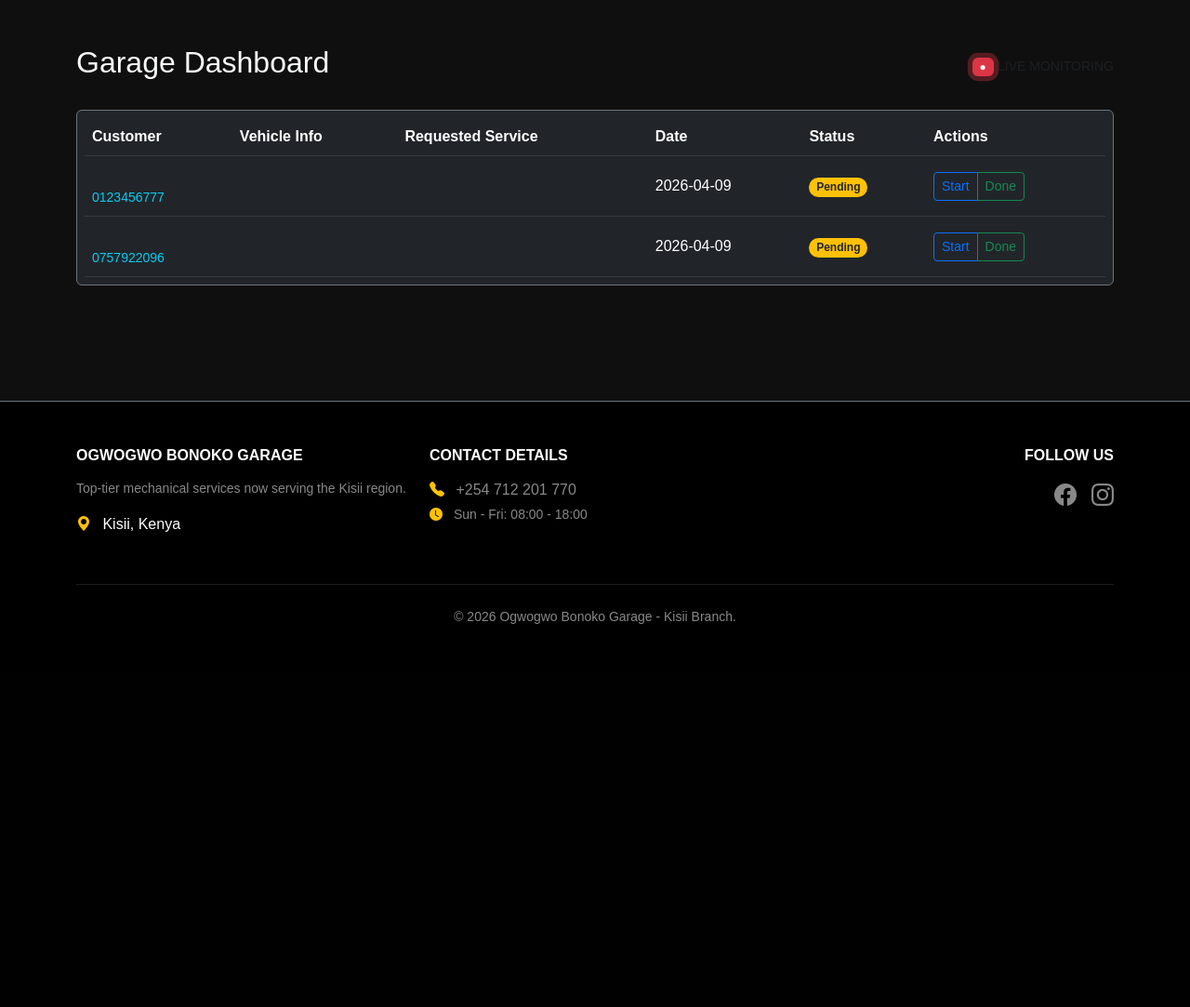
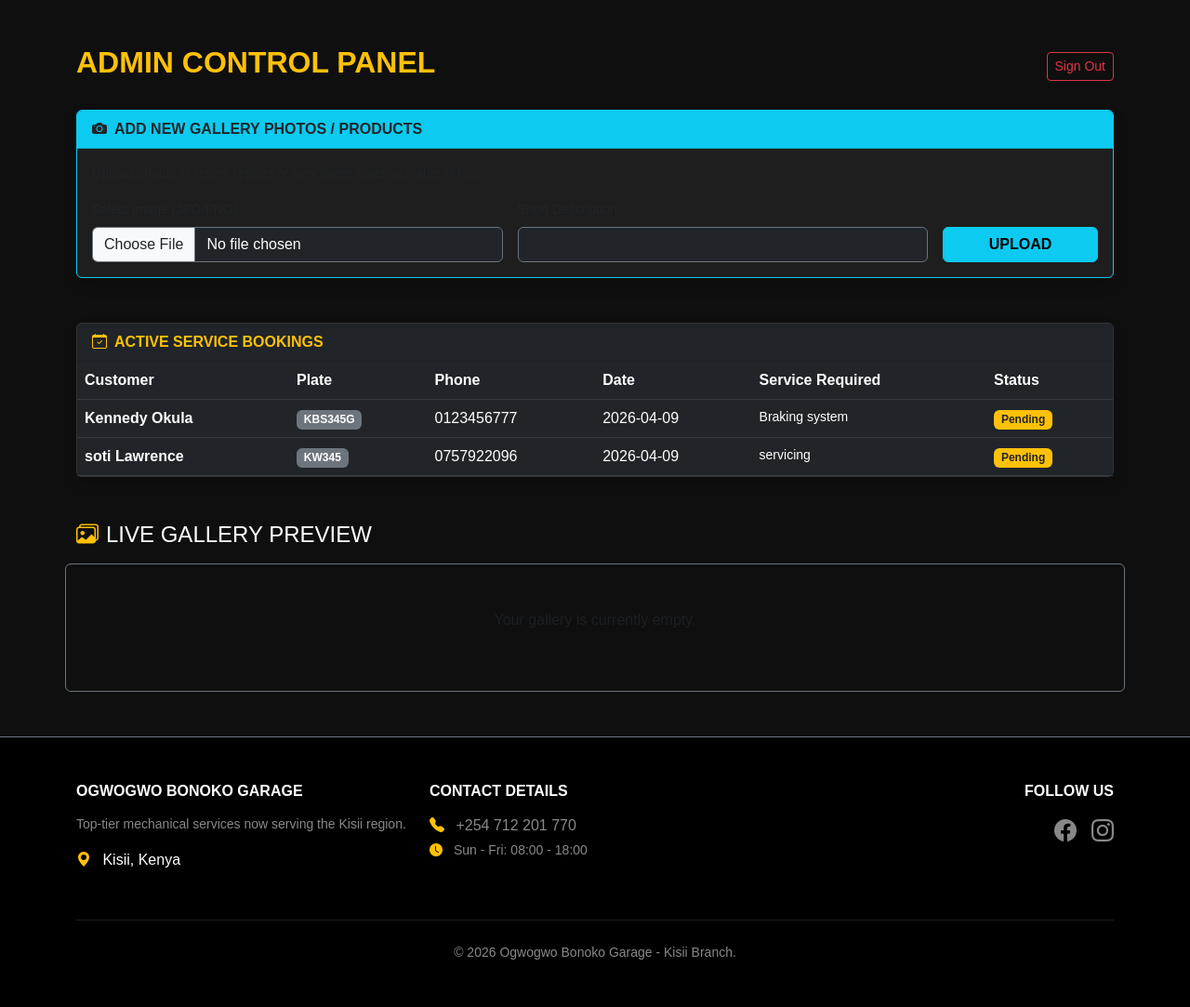
Before and after one commit to sotilawrence-cpu/ogwogwo-garage, a Flask app: page /admin in a window 1280 px wide. Shown: the part 78-1161 px from the top of the page at 93% size. Before the commit the page ends 749 px from the top, so only its background shows below. Run offline with Flask 3, Linux system fonts and the light colour scheme; the visitor is signed in with stand-in values (Sample User, id 1).

Commit message:
Full professional homepage with interactive gallery

```diff
--- a/app.py
+++ b/app.py
@@ -1,103 +1,122 @@
-# --- THE FIX: MUST BE AT THE VERY TOP TO PREVENT RENDER ERRORS ---
 import eventlet
 eventlet.monkey_patch()
-# ----------------------------------------------------------------
 
 from flask import Flask, render_template, request, redirect, url_for, session, flash
 from flask_sqlalchemy import SQLAlchemy
-from flask_socketio import SocketIO, emit
+from flask_socketio import SocketIO
+from werkzeug.utils import secure_filename
 import os
 
 app = Flask(__name__)
 
-# --- SECURITY & DATABASE CONFIGURATION ---
-# SECRET_KEY is used to encrypt your session (login)
+# --- CONFIGURATION ---
 app.config['SECRET_KEY'] = os.environ.get('SECRET_KEY', 'ogwogwo-super-secret-2026')
 app.config['SQLALCHEMY_DATABASE_URI'] = 'sqlite:///garage.db'
 app.config['SQLALCHEMY_TRACK_MODIFICATIONS'] = False
 
-# The password is pulled from Render settings, defaults to Ogwogwo2026
+# Folder to store uploaded garage photos
+UPLOAD_FOLDER = 'static/uploads/gallery'
+app.config['UPLOAD_FOLDER'] = UPLOAD_FOLDER
+app.config['MAX_CONTENT_LENGTH'] = 16 * 1024 * 1024  # 16MB Limit
+ALLOWED_EXTENSIONS = {'png', 'jpg', 'jpeg', 'gif'}
+
+# Ensure upload directory exists
+os.makedirs(UPLOAD_FOLDER, exist_ok=True)
+
 ADMIN_PASSWORD = os.environ.get('ADMIN_PASSWORD', 'Ogwogwo2026')
 
 db = SQLAlchemy(app)
-# SocketIO configured for real-time alerts on the Admin Panel
 socketio = SocketIO(app, cors_allowed_origins="*", async_mode='eventlet')
 
-# Database Model
+# --- MODELS ---
 class Booking(db.Model):
     id = db.Column(db.Integer, primary_key=True)
     customer_name = db.Column(db.String(150), nullable=False)
     phone = db.Column(db.String(20), nullable=False)
     plate_number = db.Column(db.String(20), nullable=False)
-    service_type = db.Column(db.Text, nullable=False) # Changed to Text for long descriptions
+    service_type = db.Column(db.Text, nullable=False)
     date = db.Column(db.String(20), nullable=False)
     status = db.Column(db.String(20), default='Pending')
 
-# Initialize Database
+class Gallery(db.Model):
+    id = db.Column(db.Integer, primary_key=True)
+    filename = db.Column(db.String(100), nullable=False)
+    description = db.Column(db.String(200))
+
 with app.app_context():
     db.create_all()
 
+def allowed_file(filename):
+    return '.' in filename and filename.rsplit('.', 1)[1].lower() in ALLOWED_EXTENSIONS
+
+# --- ROUTES ---
 @app.route('/')
 def index():
-    return render_template('index.html')
+    images = Gallery.query.all()
+    return render_template('index.html', images=images)
 
 @app.route('/booking', methods=['GET', 'POST'])
 def booking():
     if request.method == 'POST':
-        # 1. Combine Names from the new form
-        first = request.form.get('first_name', '')
-        others = request.form.get('other_names', '')
-        full_name = f"{first} {others}".strip()
-
-        # 2. Create the Database Entry
+        full_name = f"{request.form.get('first_name')} {request.form.get('other_names')}"
         new_booking = Booking(
             customer_name=full_name,
             phone=request.form.get('phone'),
             plate_number=request.form.get('plate'),
-            service_type=request.form.get('service'), # The big description box
+            service_type=request.form.get('service'),
             date=request.form.get('date')
         )
         db.session.add(new_booking)
         db.session.commit()
-
-        # 3. Trigger Real-time Alert for Admin
-        socketio.emit('new_booking', {
-            'customer': full_name,
-            'plate': new_booking.plate_number,
-            'service': "New Request Received"
-        })
-
+        socketio.emit('new_booking', {'customer': full_name, 'plate': new_booking.plate_number})
         return redirect(url_for('index'))
     return render_template('booking.html')
 
-# --- PROTECTED ADMIN DASHBOARD ---
 @app.route('/admin', methods=['GET', 'POST'])
 def admin():
     if request.method == 'POST':
         if request.form.get('password') == ADMIN_PASSWORD:
             session['logged_in'] = True
             return redirect(url_for('admin'))
-        else:
-            return "<html><body style='background:#1a1a1a;color:red;text-align:center;padding-top:50px;'><h2>Access Denied</h2><a href='/admin' style='color:white;'>Try Again</a></body></html>", 403
+        return "Access Denied", 403
 
     if not session.get('logged_in'):
-        return f'''
-            <body style="background:#1a1a1a; color:white; display:flex; justify-content:center; align-items:center; height:100vh; font-family:sans-serif; margin:0;">
-                <form method="post" style="border:2px solid #444; padding:30px; border-radius:15px; background:#262626; width:300px; text-align:center; box-shadow: 0 10px 30px rgba(0,0,0,0.5);">
-                    <h2 style="color:#ffc107; margin-bottom:20px;">Ogwogwo Admin</h2>
-                    <input type="password" name="password" placeholder="Admin Password" required
-                           style="padding:12px; width:100%; margin-bottom:20px; background:#333; color:white; border:1px solid #555; border-radius:5px;">
-                    <button type="submit" style="width:100%; padding:12px; background:#007bff; color:white; border:none; border-radius:5px; cursor:pointer; font-weight:bold;">LOGIN</button>
-                    <p style="margin-top:20px; font-size:11px; color:#666;">
-                        Forgot? Update <b>ADMIN_PASSWORD</b> on Render.
-                    </p>
-                </form>
-            </body>
-        '''
+        return render_template('login.html') # Simplified login logic
 
-    # Load all bookings, newest first
     bookings = Booking.query.order_by(Booking.id.desc()).all()
-    return render_template('admin.html', bookings=bookings)
+    images = Gallery.query.all()
+    return render_template('admin.html', bookings=bookings, images=images)
+
+@app.route('/admin/upload', methods=['POST'])
+def upload_file():
+    if not session.get('logged_in'): return redirect(url_for('admin'))
+
+    if 'file' not in request.files: return redirect(request.url)
+    file = request.files['file']
+    description = request.form.get('description')
+
+    if file and allowed_file(file.filename):
+        filename = secure_filename(file.filename)
+        file.save(os.path.join(app.config['UPLOAD_FOLDER'], filename))
+
+        new_photo = Gallery(filename=filename, description=description)
+        db.session.add(new_photo)
+        db.session.commit()
+
+    return redirect(url_for('admin'))
+
+@app.route('/admin/delete_photo/<int:id>')
+def delete_photo(id):
+    if not session.get('logged_in'): return redirect(url_for('admin'))
+    photo = Gallery.query.get(id)
+    if photo:
+        try:
+            os.remove(os.path.join(app.config['UPLOAD_FOLDER'], photo.filename))
+        except:
+            pass # File already gone
+        db.session.delete(photo)
+        db.session.commit()
+    return redirect(url_for('admin'))
 
 @app.route('/logout')
 def logout():
--- a/templates/admin.html
+++ b/templates/admin.html
@@ -1,57 +1,105 @@
+{% extends "base.html" %}
 
-{% extends "base.html" %}
 {% block content %}
 <div class="d-flex justify-content-between align-items-center mb-4">
-    <h2 class="text-light">Garage Dashboard</h2>
-    <div class="text-end">
-        <span class="badge bg-danger pulse">●</span> <small class="text-muted">LIVE MONITORING</small>
+    <h2 class="text-warning fw-bold">ADMIN CONTROL PANEL</h2>
+    <a href="/logout" class="btn btn-outline-danger btn-sm">Sign Out</a>
+</div>
+
+<div class="card border-info mb-5 shadow">
+    <div class="card-header bg-info text-dark fw-bold">
+        <i class="bi bi-camera-fill me-2"></i>ADD NEW GALLERY PHOTOS / PRODUCTS
+    </div>
+    <div class="card-body">
+        <p class="small text-muted">Upload photos of recent repairs or new spare parts available in Kisii.</p>
+        <form action="/admin/upload" method="POST" enctype="multipart/form-data" class="row g-3">
+            <div class="col-md-5">
+                <label class="form-label small">Select Image (JPG/PNG)</label>
+                <input type="file" name="file" class="form-control bg-dark text-white border-secondary" required>
+            </div>
+            <div class="col-md-5">
+                <label class="form-label small">Short Description</label>
+                <input type="text" name="description" class="form-control bg-dark text-white border-secondary"
+                       placeholder="e.g., Toyota Engine Overhaul in Kisii" required>
+            </div>
+            <div class="col-md-2 d-flex align-items-end">
+                <button type="submit" class="btn btn-info w-100 fw-bold">UPLOAD</button>
+            </div>
+        </form>
     </div>
 </div>
 
-<div class="table-responsive bg-dark rounded border border-secondary p-2">
+<div class="card mb-5 shadow">
+    <div class="card-header bg-dark text-warning fw-bold">
+        <i class="bi bi-calendar-check me-2"></i>ACTIVE SERVICE BOOKINGS
+    </div>
+    <div class="card-body p-0">
+        <div class="table-responsive">
             <table class="table table-dark table-hover mb-0">
                 <thead>
                     <tr>
                         <th>Customer</th>
-                <th>Vehicle Info</th>
-                <th>Requested Service</th>
+                        <th>Plate</th>
+                        <th>Phone</th>
                         <th>Date</th>
+                        <th>Service Required</th>
                         <th>Status</th>
-                <th>Actions</th>
                     </tr>
                 </thead>
                 <tbody>
-            {% for b in bookings %}
-            <tr class="align-middle">
-                <td><strong>{{ b.name }}</strong><br><small class="text-info">{{ b.phone }}</small></td>
-                <td>{{ b.vehicle }}<br><small class="text-muted">{{ b.plate }}</small></td>
-                <td>{{ b.service }}</td>
-                <td>{{ b.date }}</td>
+                    {% for booking in bookings %}
+                    <tr>
+                        <td class="fw-bold">{{ booking.customer_name }}</td>
+                        <td><span class="badge bg-secondary text-uppercase">{{ booking.plate_number }}</span></td>
+                        <td>{{ booking.phone }}</td>
+                        <td>{{ booking.date }}</td>
+                        <td class="small">{{ booking.service_type }}</td>
                         <td>
-                    <span class="badge rounded-pill
-                        {% if b.status == 'Pending' %}bg-warning text-dark
-                        {% elif b.status == 'In Progress' %}bg-primary
-                        {% else %}bg-success{% endif %}">
-                        {{ b.status }}
+                            <span class="badge {% if booking.status == 'Pending' %}bg-warning text-dark{% else %}bg-success{% endif %}">
+                                {{ booking.status }}
                             </span>
                         </td>
-                <td>
-                    <div class="btn-group">
-                        <a href="/update_status/{{ b.id }}/In Progress" class="btn btn-sm btn-outline-primary">Start</a>
-                        <a href="/update_status/{{ b.id }}/Completed" class="btn btn-sm btn-outline-success">Done</a>
-                    </div>
-                </td>
+                    </tr>
+                    {% else %}
+                    <tr>
+                        <td colspan="6" class="text-center py-4 text-muted">No bookings found yet.</td>
                     </tr>
                     {% endfor %}
                 </tbody>
             </table>
         </div>
+    </div>
+</div>
 
-<style>
-    .pulse { animation: pulse-animation 2s infinite; }
-    @keyframes pulse-animation {
-        0% { box-shadow: 0 0 0 0px rgba(220, 53, 69, 0.7); }
-        100% { box-shadow: 0 0 0 10px rgba(220, 53, 69, 0); }
-    }
-</style>
+<h4 class="text-white mb-3"><i class="bi bi-images me-2 text-warning"></i>LIVE GALLERY PREVIEW</h4>
+<div class="row">
+    {% for img in images %}
+    <div class="col-md-3 mb-4">
+        <div class="card h-100 bg-black border-secondary">
+            <img src="{{ url_for('static', filename='uploads/gallery/' + img.filename) }}"
+                 class="card-img-top" style="height: 180px; object-fit: cover;" alt="Gallery Image">
+            <div class="card-body p-2">
+                <p class="card-text small text-white-50 mb-2">{{ img.description }}</p>
+                <a href="/admin/delete_photo/{{ img.id }}"
+                   class="btn btn-outline-danger btn-sm w-100"
+                   onclick="return confirm('Delete this photo from the website?')">
+                   <i class="bi bi-trash me-1"></i>Delete Photo
+                </a>
+            </div>
+        </div>
+    </div>
+    {% else %}
+    <div class="col-12 text-center py-5 border border-dashed border-secondary rounded">
+        <p class="text-muted">Your gallery is currently empty.</p>
+    </div>
+    {% endfor %}
+</div>
+
+<script>
+    const socket = io();
+    socket.on('new_booking', function(data) {
+        alert("🚨 NEW BOOKING ALERT!\nCustomer: " + data.customer + "\nVehicle: " + data.plate);
+        location.reload(); // Refresh to show new booking in table
+    });
+</script>
 {% endblock %}
```
Also changed, not shown: templates/index.html (+84 -18 lines). Lines whose indentation alone changed are shown as unchanged.
